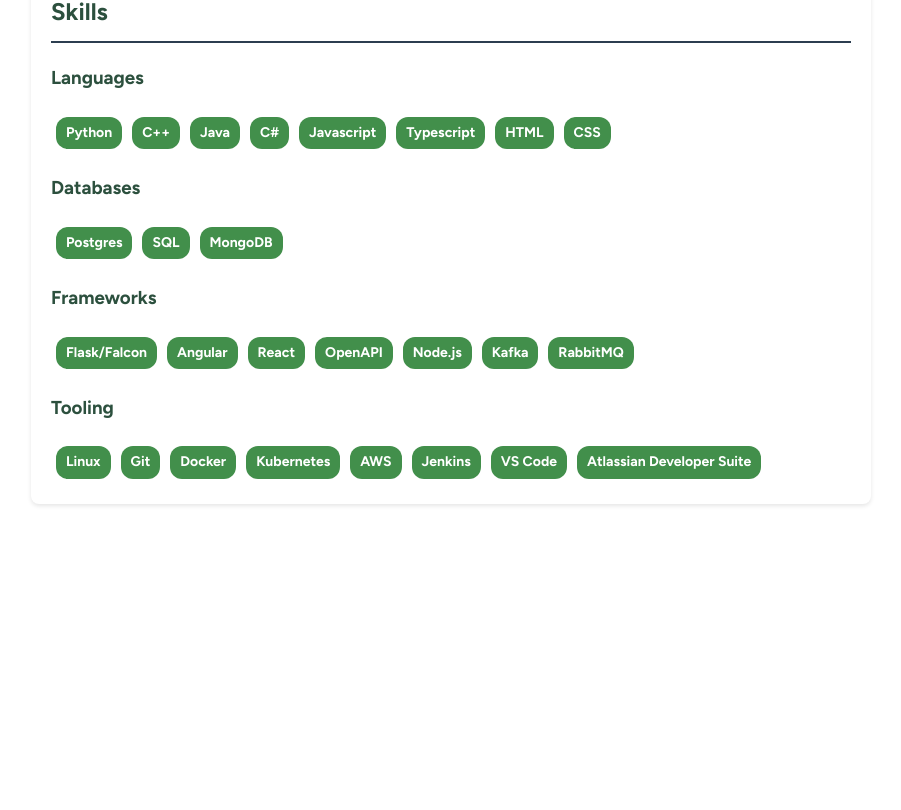
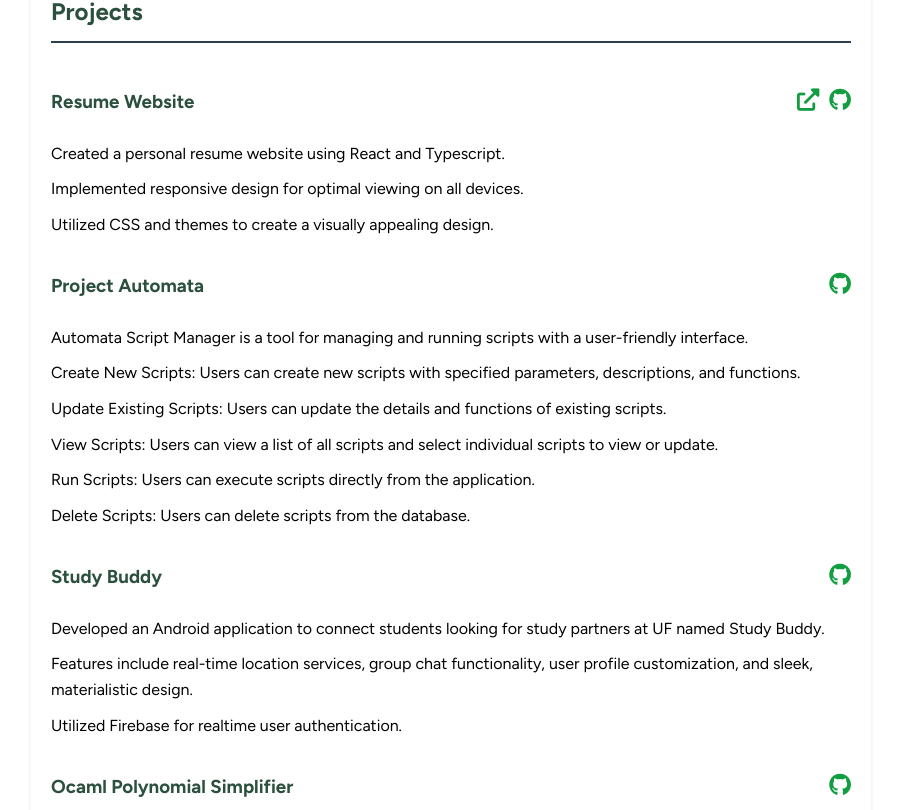
Before and after one commit to greenphantom/Resume-Website-React, a React (Create React App) app: page / in a window 1280 px wide. Shown: the part 2010-2820 px from the top of the page, without its empty margins (189-1090 px from the left). Before the commit the page ends 2534 px from the top, so only its background shows below. Built offline with nearby package versions, Linux system fonts and the light colour scheme.

Commit message:
Updated Resume Site with Projects and Refined Styling More

```diff
--- a/src/App.tsx
+++ b/src/App.tsx
@@ -8,6 +8,7 @@
 import WorkExperience from './components/WorkExperience';
 import Education from './components/Education/Education';
 import Skills from './components/Skills/Skills';
+import Projects from './components/Project/Project';
 import Fab from './components/Fab/Fab';
 
 const App: React.FC = () => {
@@ -29,13 +30,14 @@
 
   return (
     <div>
-      <button className="theme-toggle-button" onClick={toggleTheme}>
+      <button className="theme-toggle-button" onClick={toggleTheme} title="Toggle light/dark mode">
         {theme === 'light' ? <i className="fas fa-moon"></i> : <i className="fas fa-sun"></i>}
       </button>
       <Header resumeData={resumeData} />
       <Contact contact={resumeData.contact} />
       <WorkExperience workExperience={resumeData.work_experience} />
       <Education education={resumeData.education} />
+      <Projects projects={resumeData.projects} />
       <Skills skills={resumeData.skills} />
       <Fab />
     </div>
--- a/src/ReferenceData/resume.json
+++ b/src/ReferenceData/resume.json
@@ -53,8 +53,53 @@
         "dates": "July 2016 - December 2019"
       }
     ],
+    "projects": [
+      {
+            "title": "Resume Website",
+            "description": [
+                "Created a personal resume website using React and Typescript.",
+                "Implemented responsive design for optimal viewing on all devices.",
+                "Utilized CSS and themes to create a visually appealing design."
+            ],
+            "link": "https://greenphantom.github.io/resume",
+            "githubLink": "https://github.com/greenphantom/resume"
+      },
+      {
+        "title": "Project Automata",
+        "description": [
+          "Automata Script Manager is a tool for managing and running scripts with a user-friendly interface.",
+          "Create New Scripts: Users can create new scripts with specified parameters, descriptions, and functions.",
+          "Update Existing Scripts: Users can update the details and functions of existing scripts.",
+          "View Scripts: Users can view a list of all scripts and select individual scripts to view or update.",
+          "Run Scripts: Users can execute scripts directly from the application.",
+          "Delete Scripts: Users can delete scripts from the database."
+        ],
+        "link": "",
+        "githubLink": "https://github.com/greenphantom/Project-Automata"
+      },
+      {
+        "title": "Study Buddy",
+        "description": [
+          "Developed an Android application to connect students looking for study partners at UF named Study Buddy.",
+          "Features include real-time location services, group chat functionality, user profile customization, and sleek, materialistic design.",
+          "Utilized Firebase for realtime user authentication."
+        ],
+        "link": "",
+        "githubLink": "https://github.com/greenphantom/Study-Buddy"
+      },
+      {
+        "title": "Ocaml Polynomial Simplifier",
+
+        "description": [
+          "Developed a polynomial simplifier in Ocaml as part of the Programming Languages course at UF.",
+          "Utilized functional programming concepts such as recursion and pattern matching to simplify polynomials."
+        ],
+        "link": "",
+        "githubLink": "https://github.com/greenphantom/Ocaml-Polynomial-Simplifier"
+      }
+    ],
     "skills": {
-      "languages": ["Python", "C++", "Java", "C#", "Javascript", "Typescript", "HTML", "CSS"],
+      "languages": ["Python", "C++", "Java", "C#", "Javascript", "Typescript", "HTML", "CSS", "Ocaml"],
       "databases": ["Postgres", "SQL", "MongoDB"],
       "frameworks": ["Flask/Falcon", "Angular", "React", "OpenAPI", "Node.js", "Kafka", "RabbitMQ"],
       "tooling": ["Linux", "Git", "Docker", "Kubernetes", "AWS", "Jenkins", "VS Code", "Atlassian Developer Suite"]
--- /dev/null
+++ b/src/components/Project/Project.tsx
@@ -0,0 +1,76 @@
+import React from "react";
+import { Project } from "../../models/Project";
+
+interface ProjectsProps {
+    projects: Project[];
+}
+
+const Projects: React.FC<ProjectsProps> = ({ projects }) => {
+    return (
+        <section>
+            <h2>Projects</h2>
+            <ul>
+                {projects.map((project, index) => (
+                    <li key={index}>
+                        <div style={{ display: "flex", justifyContent: "space-between", alignItems: "center" }}>
+                            <h3>{project.title}</h3>
+                            <div>
+                                {project.link && project.githubLink && (
+                                    <div style={{ display: "flex", gap: "10px" }}>
+                                        <a
+                                            href={project.link}
+                                            target="_blank"
+                                            rel="noopener noreferrer"
+                                        >
+                                            <i
+                                                className="fas fa-external-link-alt icon-large"
+                                                title="View Project"
+                                            ></i>
+                                        </a>
+                                        <a
+                                            href={project.githubLink}
+                                            target="_blank"
+                                            rel="noopener noreferrer"
+                                        >
+                                            <i
+                                                className="fa-brands fa-github icon-large"
+                                                title="View Github Repo"
+                                            ></i>
+                                        </a>
+                                    </div>
+                                )}
+                                {project.link && !project.githubLink && (
+                                    <a href={project.link} target="_blank" rel="noopener noreferrer">
+                                        <i
+                                            className="fas fa-external-link-alt icon-large"
+                                            title="View Project"
+                                        ></i>
+                                    </a>
+                                )}
+                                {!project.link && project.githubLink && (
+                                    <a
+                                        href={project.githubLink}
+                                        target="_blank"
+                                        rel="noopener noreferrer"
+                                    >
+                                        <i
+                                            className="fa-brands fa-github icon-large"
+                                            title="View Github Repo"
+                                        ></i>
+                                    </a>
+                                )}
+                            </div>
+                        </div>
+                        <ul>
+                            {project.description.map((desc, descIndex) => (
+                                <li key={descIndex}>{desc}</li>
+                            ))}
+                        </ul>
+                    </li>
+                ))}
+            </ul>
+        </section>
+    );
+};
+
+export default Projects;
--- /dev/null
+++ b/src/models/Project.ts
@@ -0,0 +1,6 @@
+export interface Project {
+    title: string;
+    description: string[];
+    link?: string;
+    githubLink?: string;
+}
--- a/src/models/ResumeData.ts
+++ b/src/models/ResumeData.ts
@@ -1,5 +1,6 @@
 import { Contact } from "./Contact";
 import { Education } from "./Education";
+import { Project } from "./Project";
 import { Skills } from "./Skills";
 import { WorkExperience } from "./WorkExperience";
 
@@ -12,4 +13,5 @@
     work_experience: WorkExperience[];
     education: Education[];
     skills: Skills;
+    projects: Project[];
 }
--- a/src/styles.css
+++ b/src/styles.css
@@ -75,6 +75,8 @@
     position: fixed;
     top: 10px;
     right: 10px;
+    height: 50px;
+    width: 50px;
     background: none;
     border: none;
     cursor: pointer;
@@ -83,5 +85,9 @@
   }
 
   .theme-toggle-button i {
-    color: var(--text-color); /* Adjust based on your theme colors */
+    color: var(--text-color);
   }
+
+  .icon-large {
+    font-size: 1.4em;
+}
```
